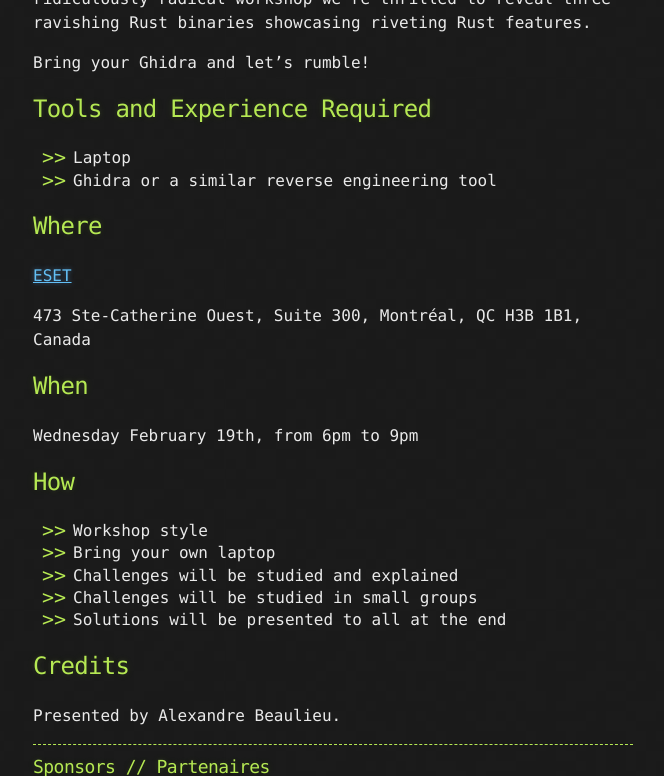
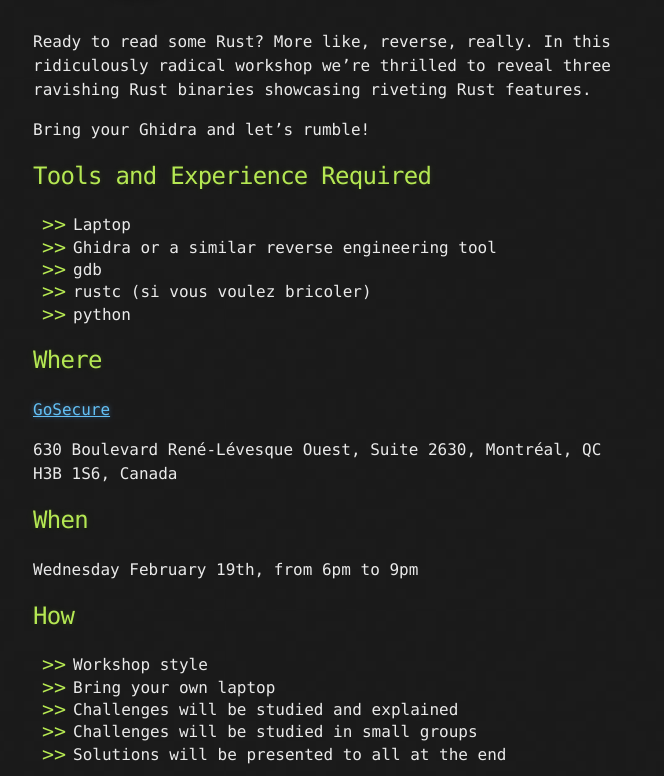
Before and after one commit to montrehack/montrehack.github.com, a Jekyll site: the page built from _posts/2020-02-19-rudimentary-rust-reversing.md, in a window 1280 px wide and 900 px high, scrolled down 2050 px, cut to the strip 0-776 px from the top of the window. Shown: the whole strip, without its empty margins (307-971 px from the left). Built offline with Jekyll 4.4.1, drawn with Linux system fonts in a browser that asks for light colours; emoji names are drawn with the system emoji font; comment, search, counter and statistics services are not loaded; some of the changed text lies outside the part shown.

Commit message:
Update 2020-02-19-rudimentary-rust-reversing.md

```diff
--- a/_posts/2020-02-19-rudimentary-rust-reversing.md
+++ b/_posts/2020-02-19-rudimentary-rust-reversing.md
@@ -20,11 +20,13 @@ La prochaine édition de MontréHack sera tenue le 19 février 2020.
 
 * Ordinateur portable
 * Ghidra, ou un outil de reversing semblable
+* gdb
+* rustc (si vous voulez bricoler)
+* python
 
 ## Où
 
 [GoSecure](https://www.gosecure.net/)
-
 
 630 Boulevard René-Lévesque Ouest, Suite 2630, Montréal, QC H3B 1S6, Canada
 
@@ -43,7 +45,6 @@ Mercredi le 19 février de 18h à 21h
 ## Remerciements
 
 Présenté par Alexandre Beaulieu.
-
 
 <a id="english"></a>
 
@@ -65,12 +66,15 @@ Bring your Ghidra and let's rumble!
 
 * Laptop
 * Ghidra or a similar reverse engineering tool
+* gdb
+* rustc (si vous voulez bricoler)
+* python
 
 ## Where
 
-[ESET](https://www.eset.ca)
+[GoSecure](https://www.gosecure.net/)
 
-473 Ste-Catherine Ouest, Suite 300, Montréal, QC H3B 1B1, Canada
+630 Boulevard René-Lévesque Ouest, Suite 2630, Montréal, QC H3B 1S6, Canada
 
 ## When
 
```
